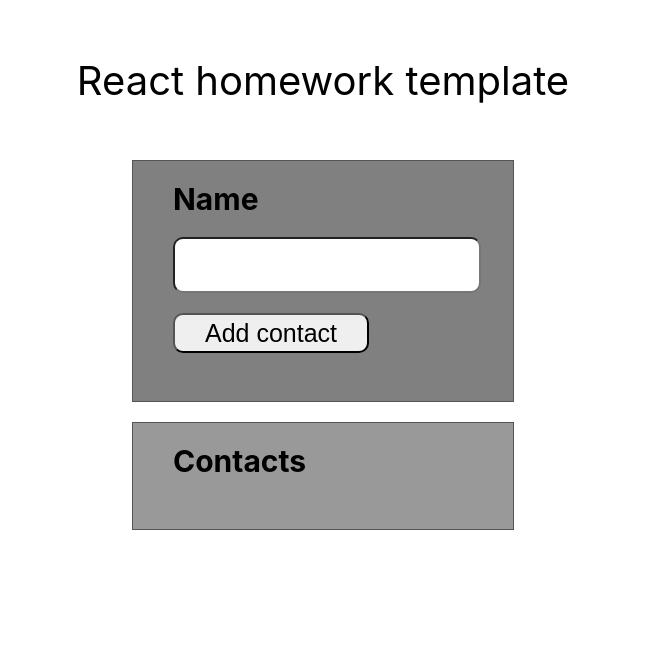
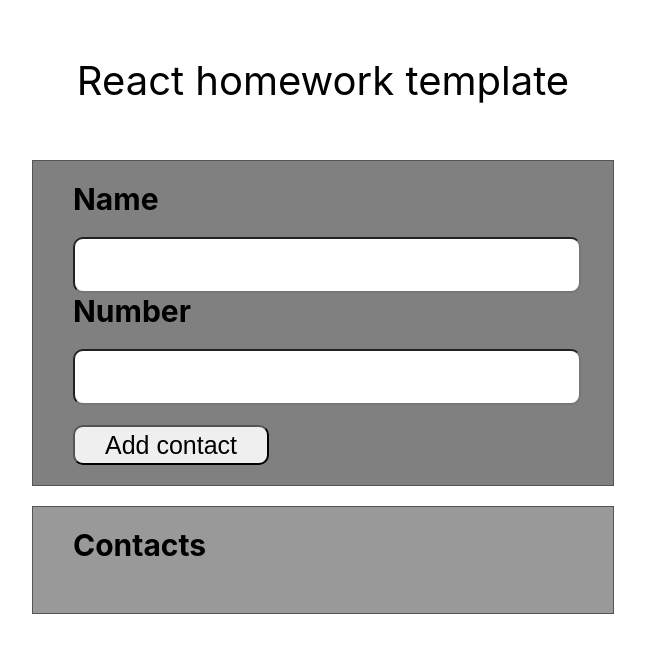
Before and after one commit to Vitalii-Prokopenko/goit-react-hw-02-phonebook, a React (Create React App) app: page / in a window 1280 px wide. Shown: the top 652 px of the page, without its empty margins (317-962 px from the left). Built offline with nearby package versions, Linux system fonts and the light colour scheme.

Commit message:
adds name and number (step #2)

```diff
--- a/src/components/App.jsx
+++ b/src/components/App.jsx
@@ -6,18 +6,19 @@ class App extends Component {
   state = {
     contacts: [],
     name: '',
+    number: '',
   };
 
   handleInputChange = event => {
     this.setState({
-      name: event.currentTarget.value,
+      [event.currentTarget.name]: event.currentTarget.value,
     });
   };
 
   handleSubmit = event => {
     event.preventDefault();
-    const { contacts, name } = this.state;
-    contacts.push({ id: nanoid(), name: name });
+    const { contacts, name, number } = this.state;
+    contacts.push({ id: nanoid(), name: name, number: number });
     this.setState({
       contacts: contacts,
     });
@@ -53,6 +54,19 @@ class App extends Component {
               onChange={this.handleInputChange}
             />
           </label>
+          <label className={css['labelName']}>
+            Number
+            <input
+              className={css['inputName']}
+              type="tel"
+              name="number"
+              pattern="\+?\d{1,4}?[-.\s]?\(?\d{1,3}?\)?[-.\s]?\d{1,4}[-.\s]?\d{1,4}[-.\s]?\d{1,9}"
+              title="Phone number must be digits and can contain spaces, dashes, parentheses and can start with +"
+              required
+              value={this.state.number}
+              onChange={this.handleInputChange}
+            />
+          </label>
           <button className={css['btnSubmit']} type="submit">
             Add contact
           </button>
@@ -61,7 +75,7 @@ class App extends Component {
           <p className={css['title']}>Contacts</p>
           <ul className={css['contactList']}>
             {contacts.map(contact => {
-              return <li key={contact.id}>{contact.name}</li>;
+              return <li key={contact.id}>{contact.name} {contact.number}</li>;
             })}
           </ul>
         </div>
--- a/src/components/app.module.css
+++ b/src/components/app.module.css
@@ -1,8 +1,8 @@
 .form {
   margin: 0 auto 20px;
   padding: 20px 40px;
-  width: 300px;
-  height: 200px;
+  width: 500px;
+  height: auto;
   border: 1px solid #555;
   background-color: gray;
 }
@@ -46,7 +46,7 @@
 .phoneBook {
   margin: 0 auto;
   padding: 20px 40px;
-  width: 300px;
+  width: 500px;
   height: auto;
   border: 1px solid #555;
   background-color: #999;
```
